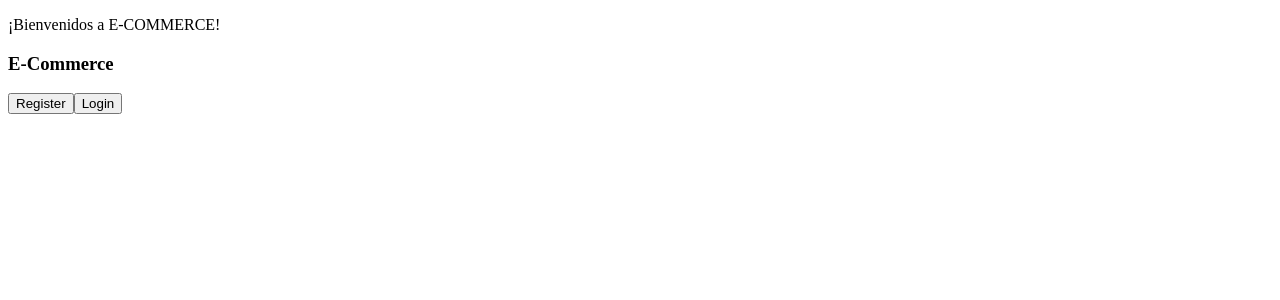
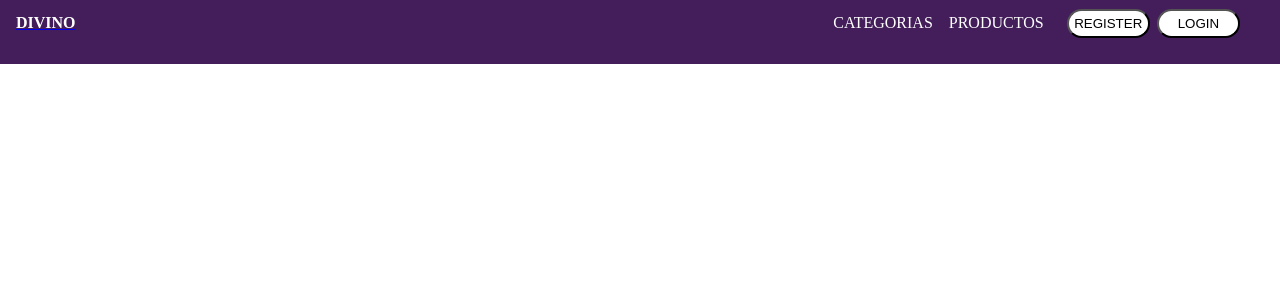
Before and after one commit to francostan/E-COMMERCE2, a React (Create React App) app: page / in a window 1280 px wide. Shown: the top 300 px of the page. Built offline with nearby package versions, Linux system fonts and the light colour scheme; no server answers.

Commit message:
Ânavbar-complete

```diff
--- a/src/App.jsx
+++ b/src/App.jsx
@@ -1,18 +1,15 @@
 import { Route, Routes } from "react-router-dom";
-
 import Register from "./components/Register";
 import Login from "./components/Login";
 import Logout from "./components/Logout";
 import Navbar from "./components/NavBar";
+import Home from "./components/Home";
 
 function App() {
   return (
     <div>
-      <p>¡Bienvenidos a E-COMMERCE!</p>
-      <Navbar />
+      <Home />
       <Routes>
-        <Route path="/" element={<p />} />
-        <Route path="/" element={<h1 />} />
         <Route path="/logout" element={<Logout />} />
         <Route path="/register" element={<Register />} />
         <Route path="/login" element={<Login />} />
--- /dev/null
+++ b/src/Styles/NavBar.css
@@ -0,0 +1,44 @@
+* {
+  margin: 0;
+  padding: 0;
+
+  box-sizing: border-box;
+}
+.navbar {
+  display: inline-block;
+}
+
+nav {
+  background-color: rgb(67, 30, 90);
+  color: white;
+  width: 100vw;
+  height: 8vh;
+}
+label {
+  font-weight: bold;
+  line-height: 2.9rem;
+  margin-left: 1rem;
+  color: white;
+}
+nav ul {
+  float: right;
+  margin-right: 2rem;
+}
+nav ul li {
+  display: inline-block;
+  line-height: 2.9rem;
+  margin: 0 8px;
+}
+
+button {
+  padding: 5px;
+  width: 5.2rem;
+  background-color: #ffffff;
+  border-radius: 15px;
+
+  margin-left: 7px;
+}
+
+button:hover {
+  background-color: #cbcbcb;
+}
--- /dev/null
+++ b/src/components/Home.jsx
@@ -0,0 +1,11 @@
+import React from "react";
+import Navbar from "./NavBar";
+function Home() {
+  return (
+    <div>
+      <Navbar />
+    </div>
+  );
+}
+
+export default Home;
--- a/src/components/NavBar.jsx
+++ b/src/components/NavBar.jsx
@@ -5,7 +5,7 @@ import { Link } from "react-router-dom";
 import { Button } from "react-bootstrap";
 import { setUser } from "../store/user";
 import { setProducts } from "../store/products";
-
+import "../styles/NavBar.css";
 const Navbar = () => {
   //le avisamos al store que hay un nuevo usuario logueado
   const dispatch = useDispatch();
@@ -43,9 +43,15 @@ const Navbar = () => {
   }, []);
  */
   return (
+    <div className="navbar">
       <nav>
-      <h3>E-Commerce</h3>
-
+        <Link to="/">
+          <label>DIVINO</label>
+        </Link>
+        <ul>
+          <li>CATEGORIAS</li>
+          <li>PRODUCTOS</li>
+          <li>
             {user.name ? (
               <div>
                 <p>{user.name}</p>
@@ -56,15 +62,17 @@ const Navbar = () => {
             ) : (
               <div>
                 <Link to="/register">
-            <Button>Register</Button>
+                  <Button>REGISTER</Button>
                 </Link>
                 <Link to="/login">
-            <Button>Login</Button>
+                  <Button>LOGIN</Button>
                 </Link>
               </div>
-      )}
-
+            )}{" "}
+          </li>
+        </ul>
       </nav>
+    </div>
   );
 };
 
```
Lines whose indentation alone changed are shown as unchanged.
